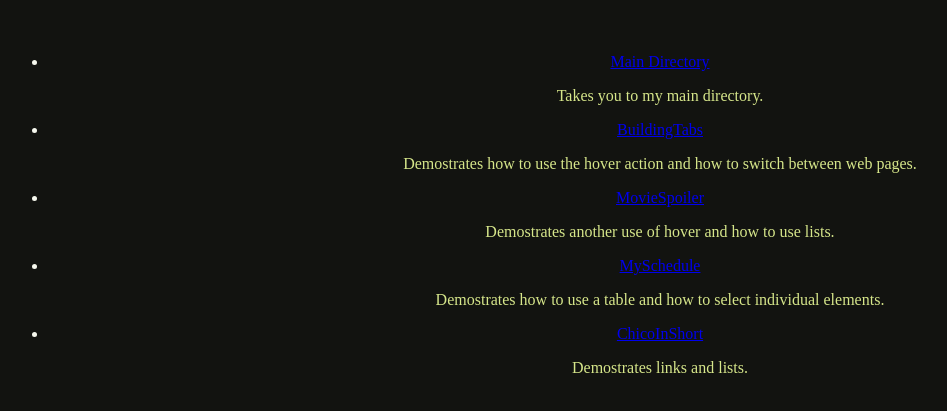
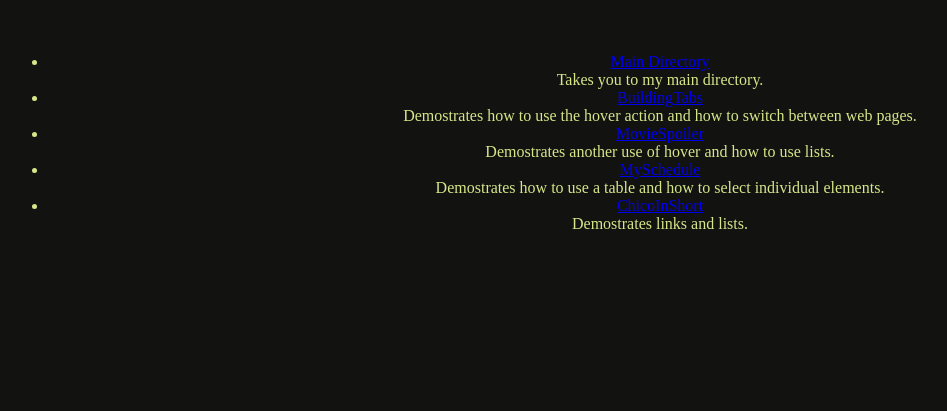
Before and after one commit to aspruce/PersonalBio, a plain HTML site: page developmentPortfolio.html in a window 1280 px wide. Shown: the part 87-498 px from the top of the page, without its empty margins (0-947 px from the left). Drawn offline with Linux system fonts and the light colour scheme.

Commit message:
Updated Project 8:33

```diff
--- a/developmentPortfolio.html
+++ b/developmentPortfolio.html
@@ -9,36 +9,46 @@
   <body>
   <div class ="Center">
     <a href="index.html">  Index</a>
-     &nbsp
+     &nbsp;
     <a href="interests.html">Interests</a>
-     &nbsp
+     &nbsp;
     <a href="computingBiography.html">Computing Biography</a>
   </div>
   <h1>Devolopment Portfolio</h1>
-  <ul>
-    <p>
-      <br>
-    </p>
+  <p>
+    <br>
+  </p>
+  <ul class="Portfolio">
     <li>
       <a href=" https://github.com/aspruce">Main Directory</a>
     </li>
-    <p>Takes you to my main directory.</p>
+    <li class="description">
+      <div>Takes you to my main directory.</div>
+    </li>
     <li>
       <a href=" https://github.com/aspruce/BuildingTabs">BuildingTabs</a>
     </li>
-    <p> Demostrates how to use the hover action and how to switch between web pages.</p>
+    <li class="description">
+      <div>Demostrates how to use the hover action and how to switch between web pages.</div>
+    </li>
     <li>
       <a href=" https://github.com/aspruce/MovieSpoiler">MovieSpoiler</a>
     </li>
-    <p> Demostrates another use of hover and how to use lists. </p>
+    <li class="description">
+      <div>Demostrates another use of hover and how to use lists.</div>
+    </li>
     <li>
       <a href=" https://github.com/aspruce/MySchedule">MySchedule</a>
     </li>
-    <p> Demostrates how to use a table and how to select individual elements.</p>
+    <li class="description">
+      <div>Demostrates how to use a table and how to select individual elements.</div>
+    </li>
     <li>
       <a href=" https://github.com/aspruce/ChicoInShort">ChicoInShort</a>
     </li>
-    <p> Demostrates links and lists.</p>
+    <li class="description">
+      <div>Demostrates links and lists.</div>
+    </li>
   </ul>
   </body>
 </html>
--- a/project1.css
+++ b/project1.css
@@ -32,5 +32,13 @@ li > div
 {
   color: #D6E68A;
 }
+ul.Portfolio > li
+{
+  color: #D6E68A;
+}
 
+ul.Portfolio > li.description
+{
+  color: #121310;
+}
 /* Color Palette adapted from: http://www.colourlovers.com/palette/154705/Panda_vs_Bamboo */
```
Also changed, not shown: computingBiography.html (+2 -2 lines), index.html (+2 -2 lines), interests.html (+4 -2 lines).
